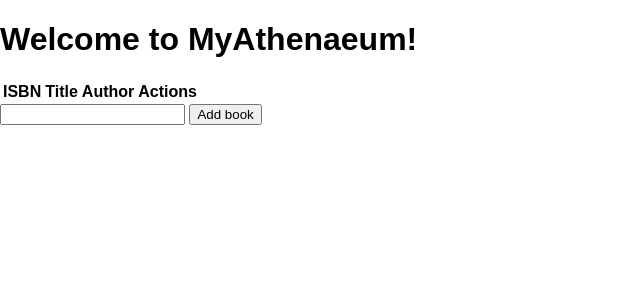
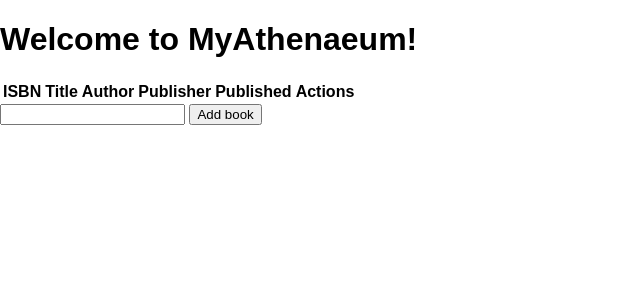
Before and after one commit to djo011/myathenaeum, a Flask app: page / in a window 1280 px wide. Shown: the top 300 px of the page, without its empty margins (0-640 px from the left). Run offline with Flask 3, Linux system fonts and the light colour scheme; lists and menus that the app fills with data are empty.

Commit message:
add new publication info to table

```diff
--- a/src/myathenaeum/templates/index.html
+++ b/src/myathenaeum/templates/index.html
@@ -13,6 +13,8 @@
             <th>ISBN</th>
             <th>Title</th>
             <th>Author</th>
+            <th>Publisher</th>
+            <th>Published</th>
             <th>Actions</th>
         </tr>
         {% for book in books %}
@@ -20,6 +22,8 @@
                 <td>{{ book.id }}</td>
                 <td>{{ book.title }}</td>
                 <td>{{ book.author }}</td>
+                <td>{{ book.publisher }}</td>
+                <td>{{ book.publication_date }}</td>
                 <td>
                     <a href="/delete/{{book.id}}">Delete</a>
                 </td>
```
